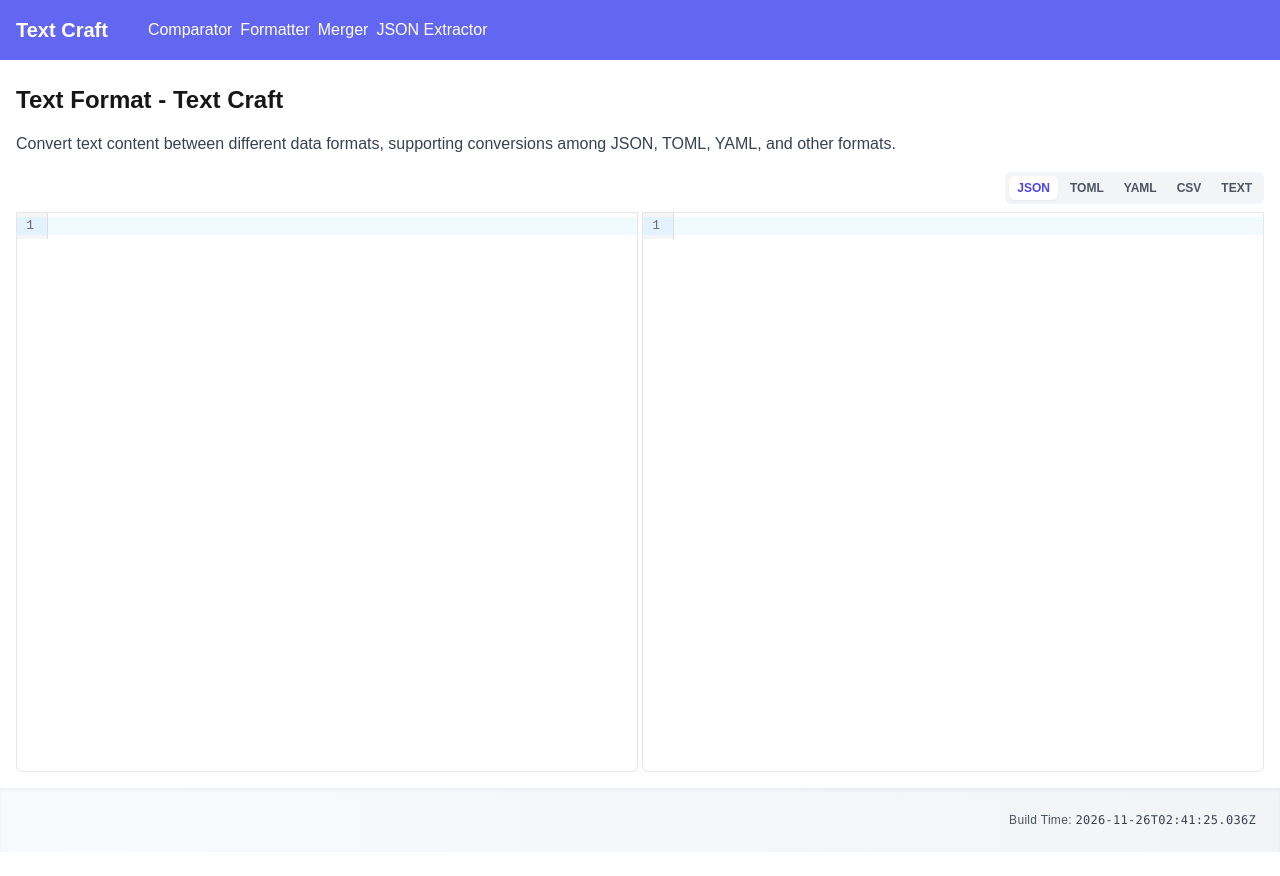
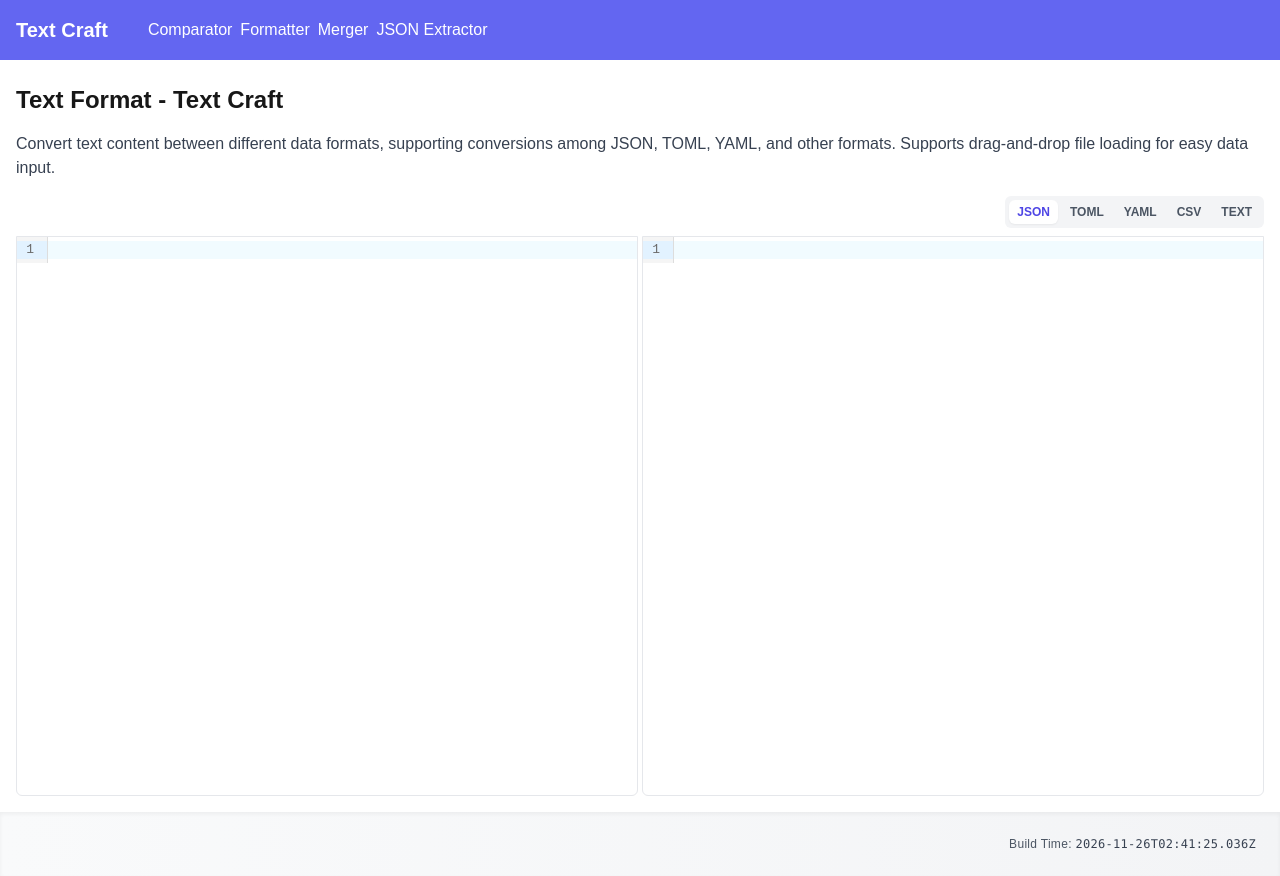
Before and after one commit to DavidKk/vercel-text-craft, a Next.js app: page /format in a window 1280 px wide. Before the commit the page ends 852 px from the top, so only its background shows below. Built offline with nearby package versions, Linux system fonts and the light colour scheme; some icons are missing.

Commit message:
feat: docs

```diff
--- a/app/comparator/page.tsx
+++ b/app/comparator/page.tsx
@@ -4,7 +4,7 @@ import Comparator from './TextComparator'
 const { generateMetadata, metaProps } = generate({
   title: 'Text Comparator - Text Craft',
   description:
-    'Compare texts with line-by-line analysis and similarity matching. Supports comparing text lists, JSON array strings, TOML arrays, and JSON objects to identify differences and common elements. Perfect for code review, data validation, configuration comparison, and TOML configuration analysis.',
+    'Compare texts with line-by-line analysis and similarity matching. Supports comparing text lists, JSON array strings, TOML arrays, and JSON objects to identify differences and common elements. Perfect for code review, data validation, configuration comparison, and TOML configuration analysis. Supports drag-and-drop file loading for easy data input.',
 })
 
 export { generateMetadata }
--- a/app/format/page.tsx
+++ b/app/format/page.tsx
@@ -3,7 +3,7 @@ import TextFormat from './TextFormat'
 
 const { generateMetadata, metaProps } = generate({
   title: 'Text Format - Text Craft',
-  description: 'Convert text content between different data formats, supporting conversions among JSON, TOML, YAML, and other formats.',
+  description: 'Convert text content between different data formats, supporting conversions among JSON, TOML, YAML, and other formats. Supports drag-and-drop file loading for easy data input.',
 })
 
 export { generateMetadata }
--- a/app/json-extractor/page.tsx
+++ b/app/json-extractor/page.tsx
@@ -5,7 +5,7 @@ import JsonFinder from './JsonFinder'
 
 const metaProps = {
   title: 'JSON Extractor',
-  description: 'Extract and format JSON strings from text content',
+  description: 'Extract and format JSON strings from text content. Supports drag-and-drop file loading for easy data input.',
   keywords: ['JSON', 'extractor', 'parser', 'formatter'],
 }
 
--- a/app/merger/page.tsx
+++ b/app/merger/page.tsx
@@ -4,7 +4,7 @@ import TextMerger from './TextMerger'
 const { generateMetadata, metaProps } = generate({
   title: 'Data Merger - Text Craft',
   description:
-    'Merge and combine different data formats intelligently. Supports merging text lists, JSON arrays, nested objects, and complex data structures. Features smart array detection, structure consistency checking, and flexible merging strategies. Ideal for data integration, configuration merging, and content consolidation.',
+    'Merge and combine different data formats intelligently. Supports merging text lists, JSON arrays, nested objects, and complex data structures. Features smart array detection, structure consistency checking, and flexible merging strategies. Ideal for data integration, configuration merging, and content consolidation. Supports drag-and-drop file loading for easy data input.',
 })
 
 export { generateMetadata }
```
